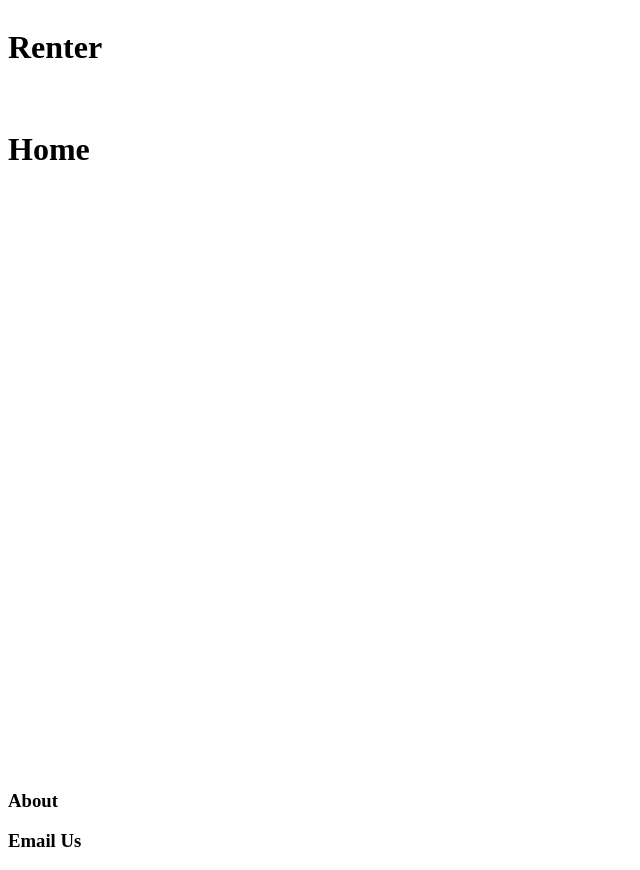
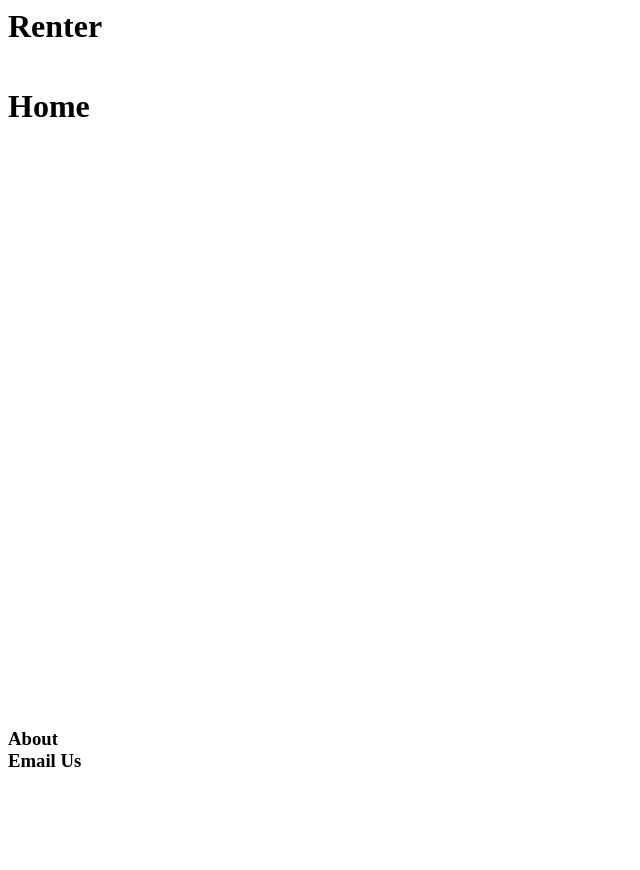
Before and after one commit to allen-wright/renter-frontend, a React (Create React App) app: page / in a window 1280 px wide. Shown: the whole page, without its empty margins (0-640 px from the left). After the commit the page ends 816 px from the top, so only its background shows below. Built offline with nearby package versions, Linux system fonts and the light colour scheme.

Commit message:
adds CSS stylings to App

```diff
--- a/src/App.css
+++ b/src/App.css
@@ -8,10 +8,25 @@ header {
   height: 10vh;
 }
 
+header * {
+  padding: 0;
+  margin: 0;
+}
+
 main {
   height: 80vh;
+}
+
+main * {
+  padding: 0;
+  margin: 0;
 }
 
 footer {
   height: 10vh;
 }
+
+footer * {
+  padding: 0;
+  margin: 0;
+}
```
